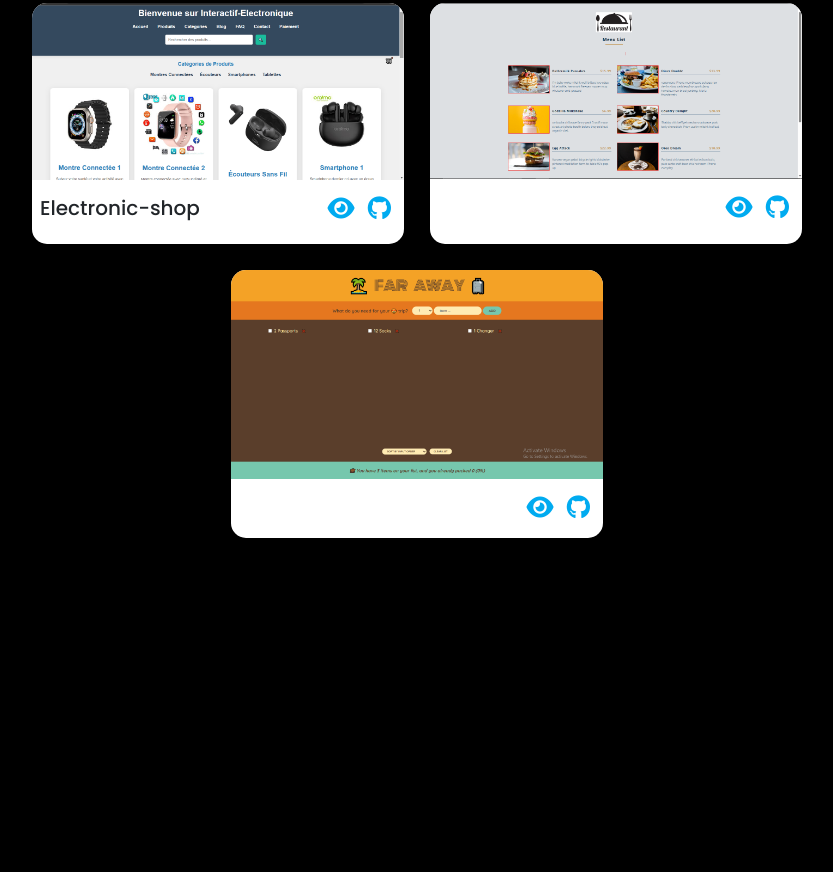
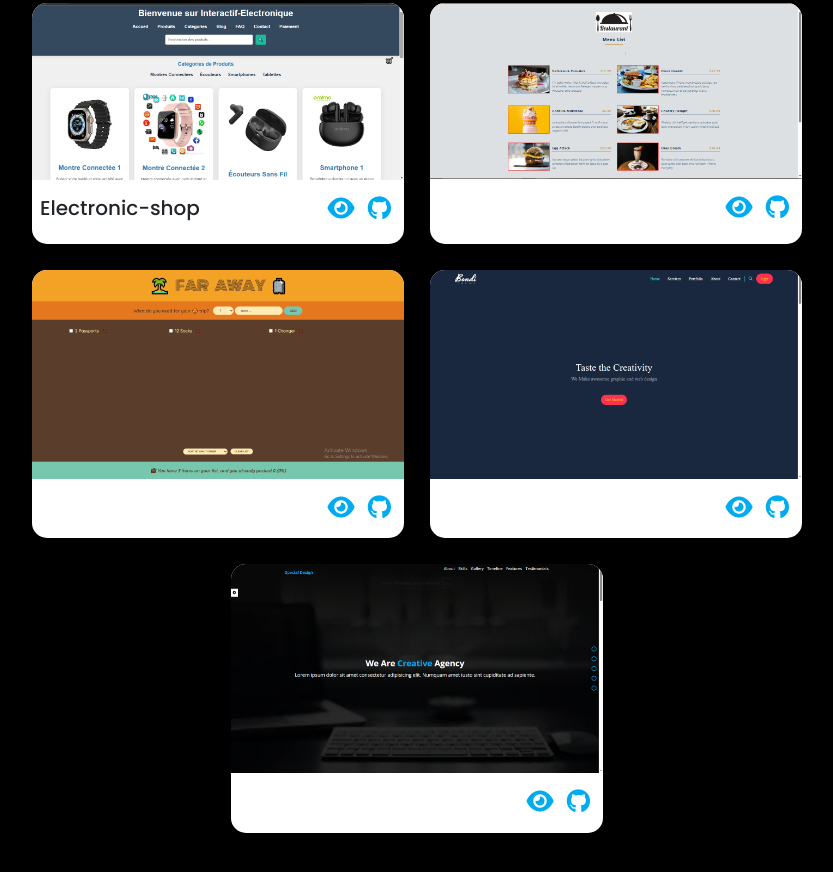
Before and after one commit to Mohammed3ohammed/Portfolio, a plain HTML site: page index.html in a window 1280 px wide. Shown: the part 2355-3227 px from the top of the page, without its empty margins (223-1056 px from the left). Before the commit the page ends 2956 px from the top, so only its background shows below. Drawn offline with nearby package versions, Linux system fonts and the light colour scheme; files whose address does not match are found by name.

Commit message:
add the projects

```diff
--- a/index.html
+++ b/index.html
@@ -169,6 +169,30 @@
                     </div>
                 </div>
             </div>
+            <div  data-aos="fade-right" class="project-card col-10 col-md-5 col-lg-4">
+                <div class="project-image">
+                    <img src="/images/Bondi.png">
+                </div>
+                <div class="d-flex justify-content-between my-3 px-2">
+                    <h5></h5>
+                    <div>
+                        <a href="https://bondi-inc.vercel.app/" target="blank"><i class="fa-solid fa-eye fs-4"></i></a>
+                        <a href="https://github.com/Mohammed3ohammed/Bondi-Inc.git" target="blank"><i class="fa-brands fa-github fs-4"></i></a>
+                    </div>
+                </div>
+            </div>
+            <div  data-aos="fade-right" class="project-card col-10 col-md-5 col-lg-4">
+                <div class="project-image">
+                    <img src="/images/Special.png">
+                </div>
+                <div class="d-flex justify-content-between my-3 px-2">
+                    <h5></h5>
+                    <div>
+                        <a href="https://special-design-eight.vercel.app/" target="blank"><i class="fa-solid fa-eye fs-4"></i></a>
+                        <a href="https://github.com/Mohammed3ohammed/Special-Design.git" target="blank"><i class="fa-brands fa-github fs-4"></i></a>
+                    </div>
+                </div>
+            </div>
 
         </div>
     </section>
```
Also changed, not shown: images/Bondi.png (added), images/Special.png (added).
